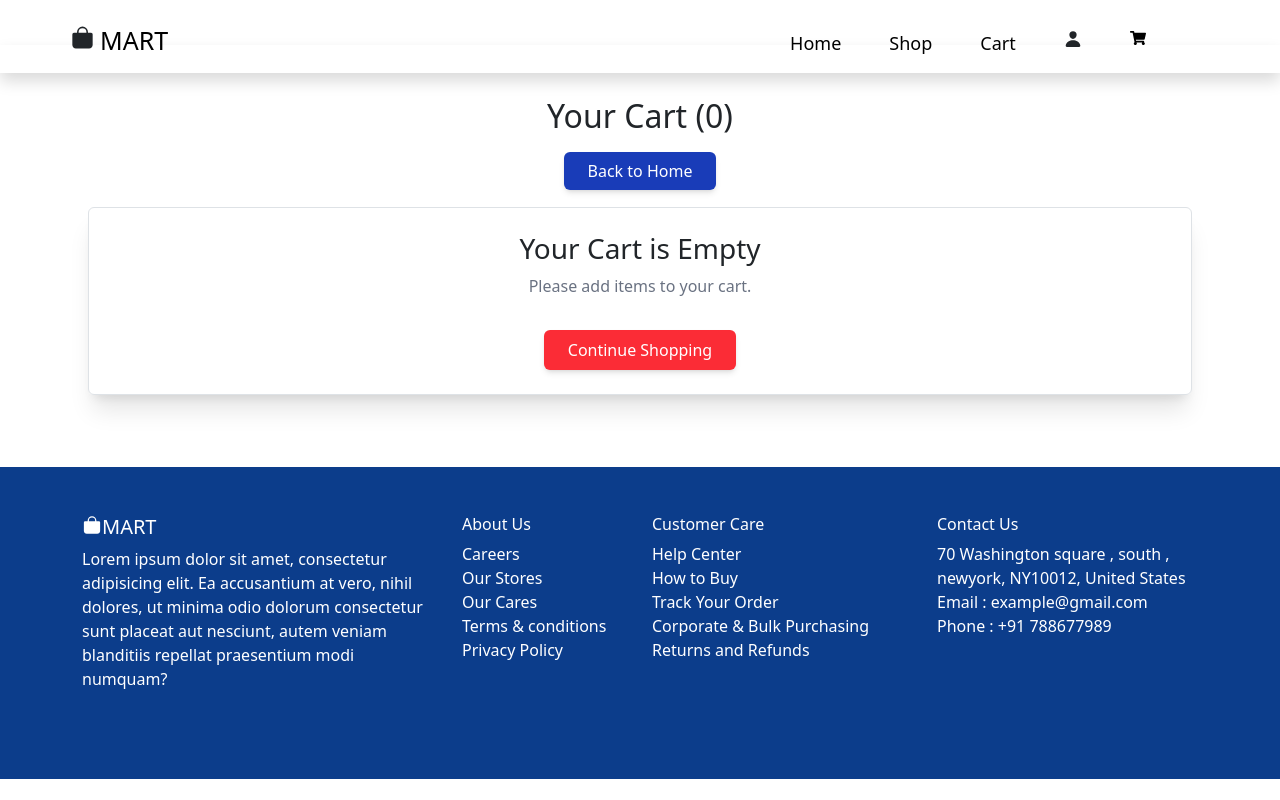
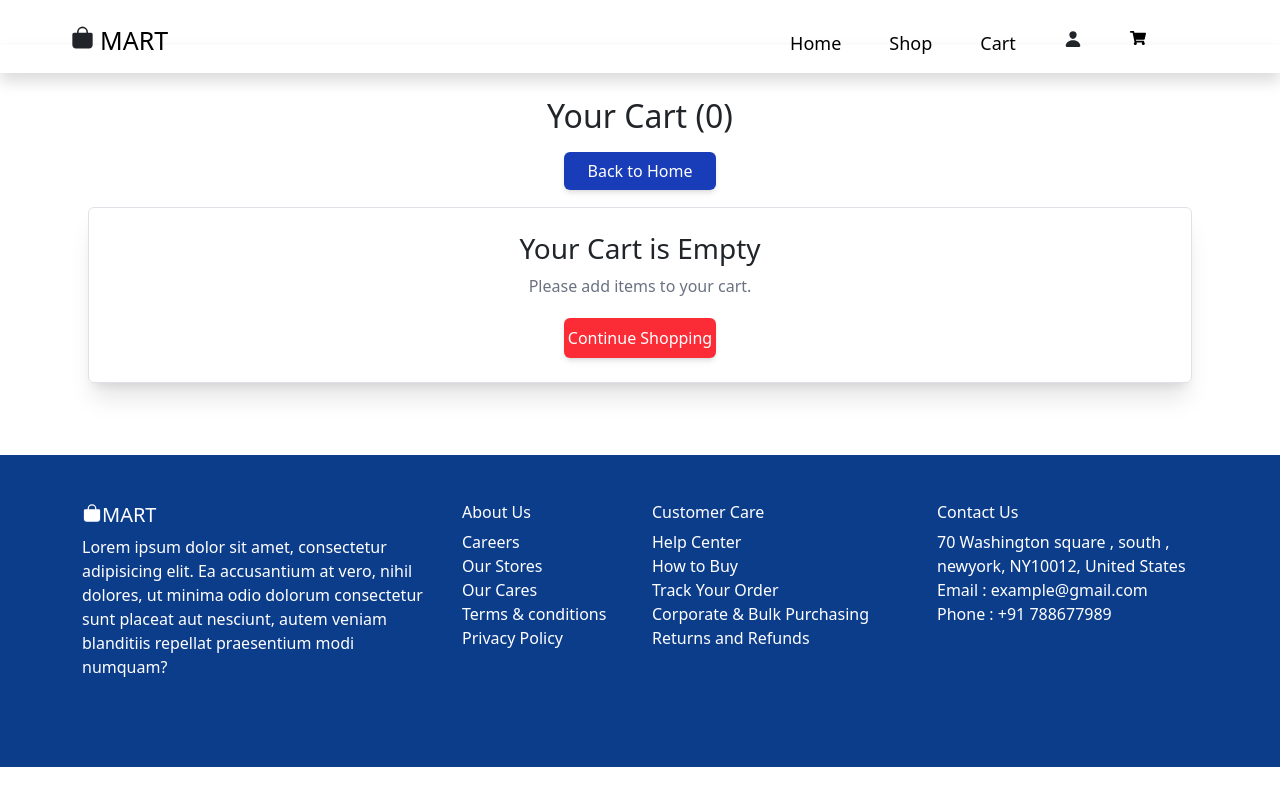
Before and after one commit to vivekananda75/E-Commerce-React-JS-Project, a React (Vite) app in the folder E-Commerce/: page /Cartpage in a window 1280 px wide. Built offline with nearby package versions, Linux system fonts and the light colour scheme.

Commit message:
second commit

```diff
--- a/E-Commerce/src/pages/Cartpage.jsx
+++ b/E-Commerce/src/pages/Cartpage.jsx
@@ -32,7 +32,7 @@ export default function Cart() {
             <h3 className="text-lg font-semibold text-gray-600">Your Cart is Empty</h3>
             <p className="text-gray-500">Please add items to your cart.</p>
             {/* Continue Shopping Button */}
-            <Link to="/shopFilter" className="mt-3 inline-block bg-red-500 text-white px-4 py-2 rounded-md shadow-md hover:bg-red-700 transition duration-300">
+            <Link to="/shopFilter" className="mt-1 inline-block bg-red-500 text-white px-1 py-2 rounded-md shadow-md hover:bg-red-700 transition duration-300">
                Continue Shopping
             </Link>
           </div>
```
